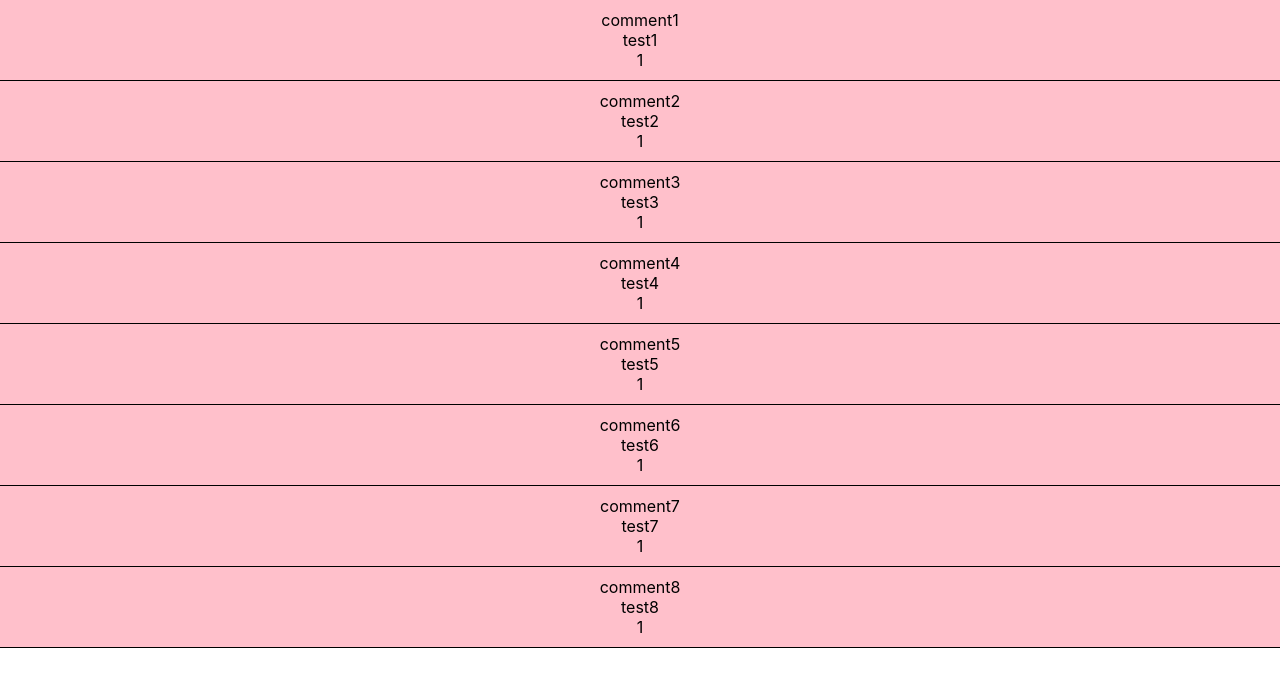
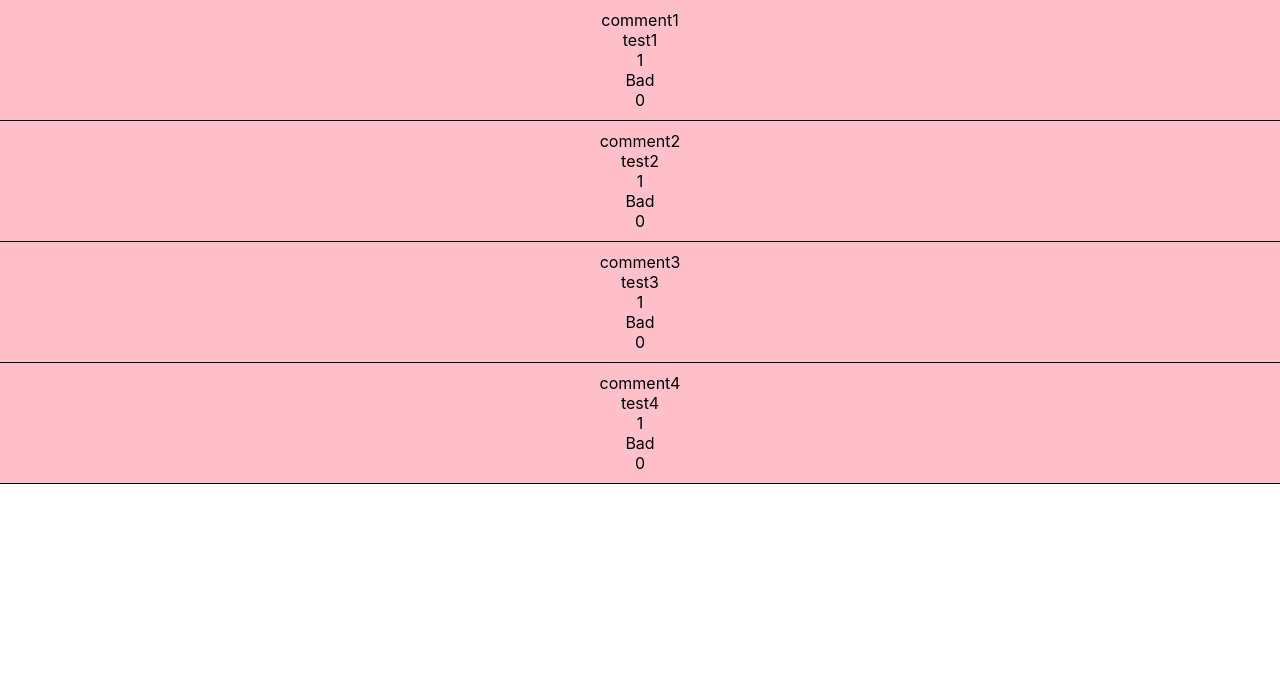
Before and after one commit to sdfzlar/react-study, a React (Create React App) app: page / in a window 1280 px wide. Shown: the top 686 px of the page. Built offline with nearby package versions, Linux system fonts and the light colour scheme.

Commit message:
Rate와 Click Count 추가
- 문제점 : 클릭 시 해당 컴포넌트를 리렌더링하면서 rate함수 또한 추가적으로 호출됨

```diff
--- a/src/components/3-8.Memoization/CommentItem.jsx
+++ b/src/components/3-8.Memoization/CommentItem.jsx
@@ -1,8 +1,10 @@
-import React, { memo, Profiler } from 'react'
+import React, { memo, Profiler, useState } from 'react'
 import './CommentItem.css'
 
 
 function CommentItem({title, content, likes, onClick}) {
+    const [clickCount, setClickCount] = useState(0);
+
     function onRenderCallback(
         id, // 방금 커밋된 Profiler 트리의 "id"
         phase, // "mount" (트리가 방금 마운트가 된 경우) 혹은 "update"(트리가 리렌더링된 경우)
@@ -18,8 +20,14 @@ function CommentItem({title, content, likes, onClick}) {
 
     const handleClick = () => {
       onClick();
+      setClickCount((prev) => prev + 1);
       alert(`${title} 눌림`);
-    }
+    };
+
+    const rate = () => {
+      console.log("rate check");
+      return likes > 10 ? "Good" : "Bad";
+    };
 
     return (
     <Profiler id="CommentItem" onRender={onRenderCallback}>
@@ -29,6 +37,10 @@ function CommentItem({title, content, likes, onClick}) {
         <span>{content}</span>
         <br />
         <span>{likes}</span>
+        <br />
+        <span>{rate()}</span>
+        <br />
+        <span>{clickCount}</span>
         </div>
     </Profiler>
   )
--- a/src/components/3-8.Memoization/Comments.jsx
+++ b/src/components/3-8.Memoization/Comments.jsx
@@ -1,8 +1,11 @@
-import React from 'react'
+import React, { useCallback } from 'react'
 import CommentItem from './CommentItem';
 
 
 export default function Comments({commentList}) {
+    const handleClick = useCallback(() => {
+        console.log('눌림');
+    }, []);
   return (
     <div>
         {commentList.map(comment =>
@@ -11,7 +14,8 @@ export default function Comments({commentList}) {
                 title={comment.title}
                 content={comment.content}
                 likes={comment.likes}
-                onClick={() => console.log(`${comment.title} 눌림`)}
+                onClick={handleClick} // 만약 handleClick에 comment.title과 같은 변수를 넘기면 memo가 동작하지 않음
+                // Bug : inline함수를 넣으면 새로 렌더링 될때마다 새로운 함수가 만들어지므로 memo가 동작안함, const 변수로 빼도 마찬가지
             />
         )}
     </div>
--- a/src/components/3-8.Memoization/Memo.jsx
+++ b/src/components/3-8.Memoization/Memo.jsx
@@ -20,7 +20,7 @@ useEffect(() => {
                 likes: 1
             }
         ])
-    }, 1000);
+    }, 5000);
 
     return () => {
         clearInterval(interval);
```
